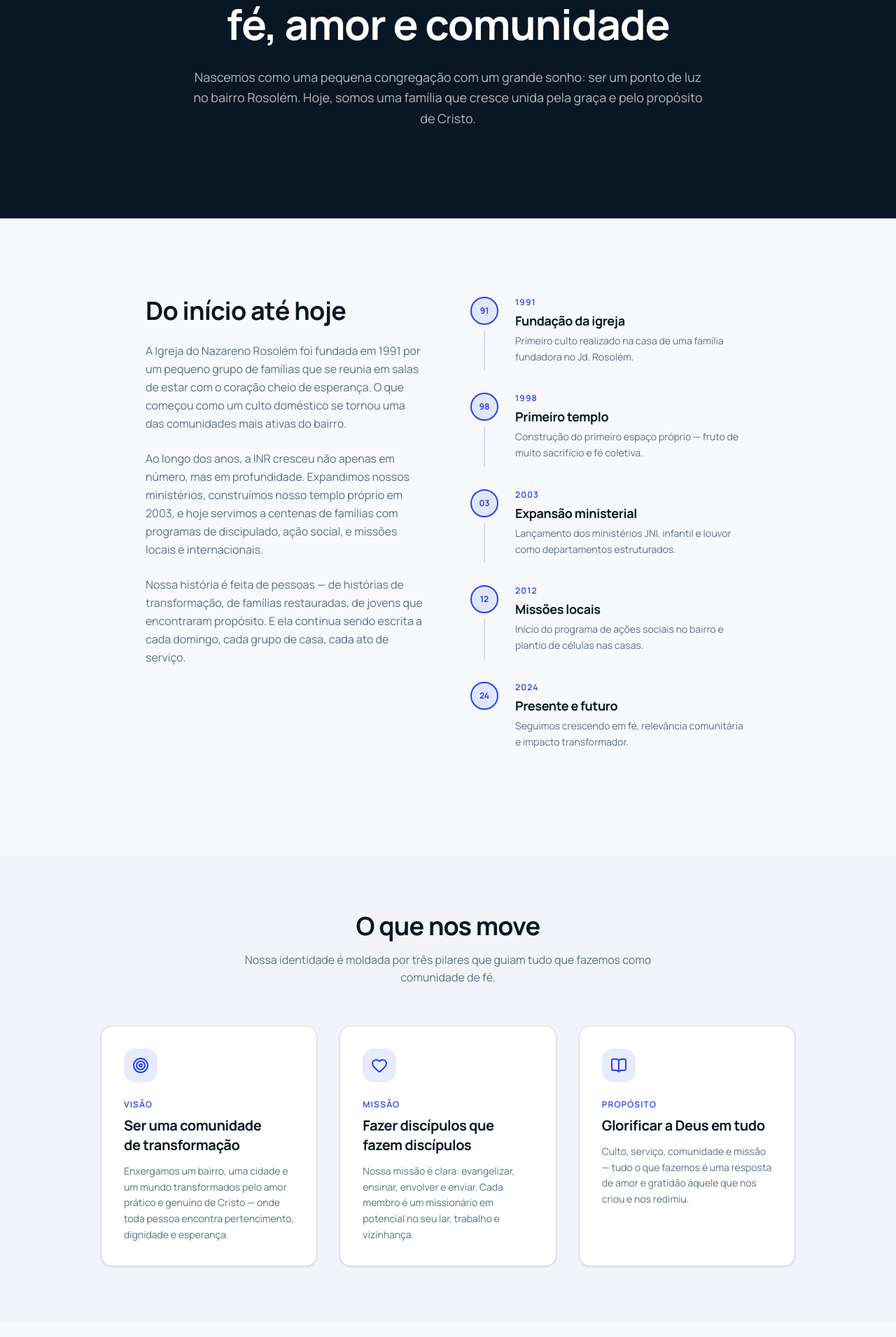
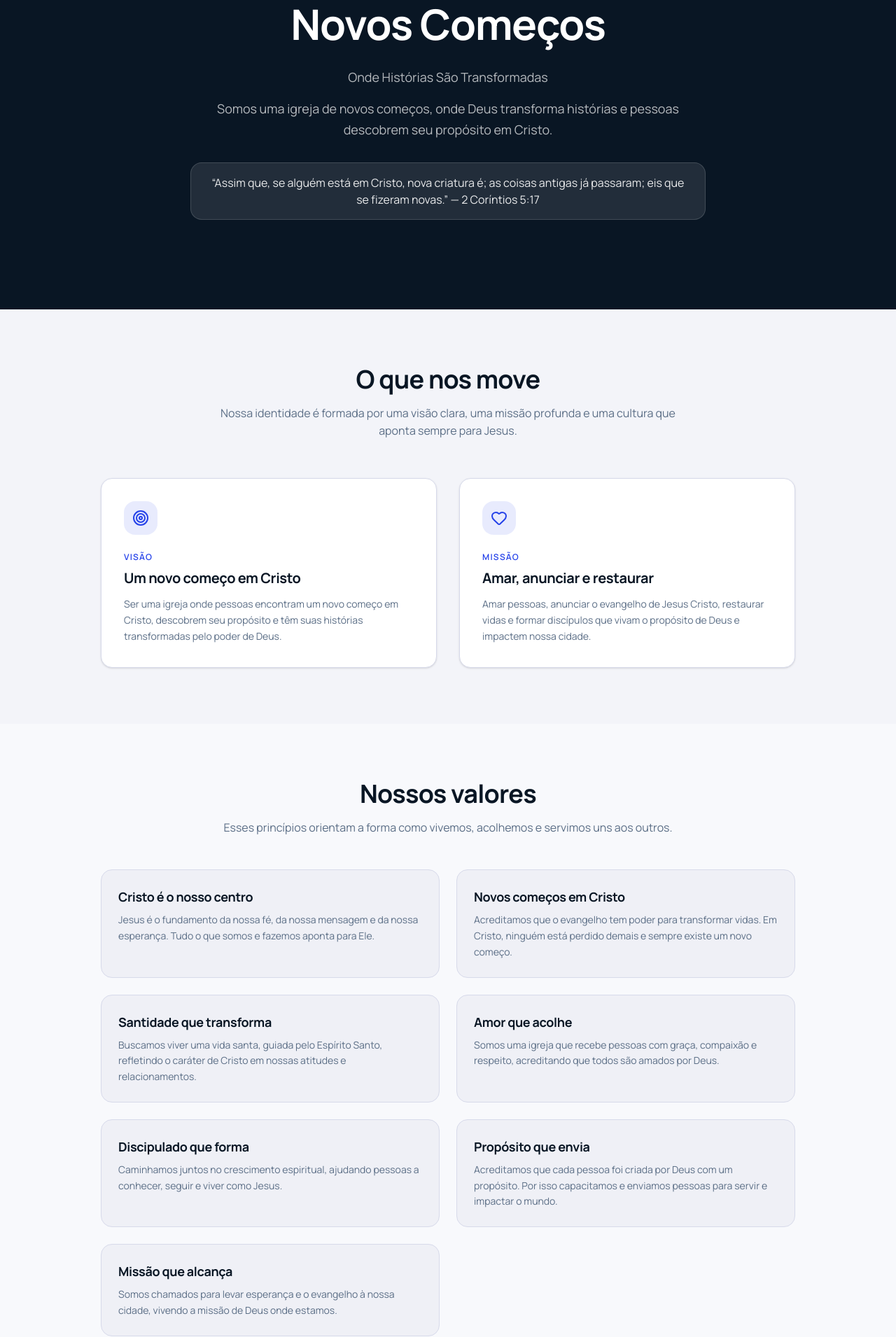
Before and after one commit to igreja-nazareno-rosolem/site-inr, a React (Vite) app: page /sobre in a window 1280 px wide. Shown: the part 307-2217 px from the top of the page at 70% size. Built offline with nearby package versions, Linux system fonts and the light colour scheme.

Commit message:
feat: Adiciona o conteúdo da identidade ministerial

```diff
--- a/src/components/ui/chart.tsx
+++ b/src/components/ui/chart.tsx
@@ -2,7 +2,6 @@
 
 import * as React from "react"
 import * as RechartsPrimitive from "recharts"
-import type { TooltipValueType } from "recharts"
 
 import { cn } from "@/lib/utils"
 
@@ -139,7 +138,7 @@ function ChartTooltipContent({
     labelKey?: string
   } & Omit<
     RechartsPrimitive.DefaultTooltipContentProps<
-      TooltipValueType,
+      any,
       TooltipNameType
     >,
     "accessibilityLayer"
--- a/src/pages/home.tsx
+++ b/src/pages/home.tsx
@@ -25,15 +25,18 @@ export default function Home() {
             transition={{ duration: 0.8 }}
             className="space-y-6 max-w-3xl"
           >
-            <span className="inline-block py-1 px-3 rounded-full bg-primary/20 text-primary-foreground backdrop-blur-sm text-sm font-medium tracking-wide">
-              Bem-vindo à sua casa
-            </span>
             <h1 className="text-5xl md:text-7xl font-serif font-bold text-white leading-tight">
-              Uma igreja para amar,<br />
-              <span className="text-primary">crescer e servir.</span>
+              Um Lugar de<br />
+              <span className="text-primary">Novos Começos</span>
             </h1>
-            <p className="text-lg md:text-xl text-white/90 font-light max-w-2xl mx-auto">
-              Igreja do Nazareno Rosolém. Mais do que um lugar, uma família de fé onde você pode encontrar propósito, conexão verdadeira e o amor transformador de Jesus.
+            <p className="text-3xl md:text-5xl font-serif font-bold text-white/90 leading-tight mt-4">
+              Onde Histórias São Transformadas.
+            </p>
+            <p className="text-lg md:text-xl text-white/90 font-light max-w-2xl mx-auto mt-6">
+              Somos uma igreja de novos começos, onde Deus transforma histórias e pessoas descobrem seu propósito em Cristo.
+            </p>
+            <p className="text-sm md:text-base text-white/80 font-medium mt-6">
+              2 Coríntios 5:17
             </p>
             <div className="flex flex-col sm:flex-row items-center justify-center gap-4 pt-4">
               <Button size="lg" className="rounded-full w-full sm:w-auto text-base" asChild>
@@ -94,10 +97,9 @@ export default function Home() {
         <div className="container mx-auto px-4 max-w-4xl text-center">
           <h2 className="text-3xl md:text-4xl font-serif font-bold mb-6">Nossa Essência</h2>
           <p className="text-lg text-muted-foreground leading-relaxed mb-10">
-            Acreditamos em um Evangelho simples, relacional e transformador. Nossa missão é
-            fazer discípulos semelhantes a Cristo nas nações, começando pelo nosso bairro.
-            Seja você um cristão de longa data ou alguém apenas buscando respostas,
-            aqui você tem um lugar à mesa.
+            Somos uma igreja centrada em Jesus, comprometida em viver o evangelho de forma verdadeira.
+            Acreditamos que, em Cristo, sempre existe um novo começo e que Deus transforma histórias,
+            restaura vidas e conduz cada pessoa a descobrir o propósito para o qual foi criada.
           </p>
           <Button variant="outline" size="lg" className="rounded-full" asChild>
             <Link href="/sobre">Leia mais sobre nós</Link>
--- a/src/pages/sobre.tsx
+++ b/src/pages/sobre.tsx
@@ -12,6 +12,45 @@ const fadeUp = {
 };
 
 export default function Sobre() {
+  const values = [
+    {
+      title: "Cristo é o nosso centro",
+      desc: "Jesus é o fundamento da nossa fé, da nossa mensagem e da nossa esperança. Tudo o que somos e fazemos aponta para Ele.",
+    },
+    {
+      title: "Novos começos em Cristo",
+      desc: "Acreditamos que o evangelho tem poder para transformar vidas. Em Cristo, ninguém está perdido demais e sempre existe um novo começo.",
+    },
+    {
+      title: "Santidade que transforma",
+      desc: "Buscamos viver uma vida santa, guiada pelo Espírito Santo, refletindo o caráter de Cristo em nossas atitudes e relacionamentos.",
+    },
+    {
+      title: "Amor que acolhe",
+      desc: "Somos uma igreja que recebe pessoas com graça, compaixão e respeito, acreditando que todos são amados por Deus.",
+    },
+    {
+      title: "Discipulado que forma",
+      desc: "Caminhamos juntos no crescimento espiritual, ajudando pessoas a conhecer, seguir e viver como Jesus.",
+    },
+    {
+      title: "Propósito que envia",
+      desc: "Acreditamos que cada pessoa foi criada por Deus com um propósito. Por isso capacitamos e enviamos pessoas para servir e impactar o mundo.",
+    },
+    {
+      title: "Missão que alcança",
+      desc: "Somos chamados para levar esperança e o evangelho à nossa cidade, vivendo a missão de Deus onde estamos.",
+    },
+  ];
+
+  const dnaStatements = [
+    "Centraremos nossa vida em Jesus.",
+    "Somos um lugar de novos começos.",
+    "Somos uma família que acolhe e cuida de pessoas.",
+    "Somos discípulos que fazem discípulos.",
+    "Somos uma igreja em missão, levando esperança à cidade.",
+  ];
+
   return (
     <div className="flex flex-col">
       {/* Hero */}
@@ -23,7 +62,7 @@ export default function Sobre() {
             transition={{ duration: 0.6 }}
             className="text-primary font-medium tracking-widest uppercase text-sm mb-4"
           >
-            Nossa História
+            Nossa Identidade
           </motion.p>
           <motion.h1
             initial={{ opacity: 0, y: 20 }}
@@ -31,103 +70,36 @@ export default function Sobre() {
             transition={{ duration: 0.7, delay: 0.1 }}
             className="font-serif text-4xl md:text-6xl font-bold leading-tight text-white mb-6"
           >
-            Mais de três décadas de fé, amor e comunidade
+            Um Lugar de Novos Começos
           </motion.h1>
           <motion.p
             initial={{ opacity: 0 }}
             animate={{ opacity: 1 }}
             transition={{ duration: 0.7, delay: 0.25 }}
+            className="text-lg text-white/70 leading-relaxed mb-4"
+          >
+            Onde Histórias São Transformadas
+          </motion.p>
+          <motion.p
+            initial={{ opacity: 0 }}
+            animate={{ opacity: 1 }}
+            transition={{ duration: 0.7, delay: 0.3 }}
             className="text-lg text-white/70 leading-relaxed"
           >
-            Nascemos como uma pequena congregação com um grande sonho: ser um ponto de luz no bairro Rosolém. Hoje, somos uma família que cresce unida pela graça e pelo propósito de Cristo.
+            Somos uma igreja de novos começos, onde Deus transforma histórias e pessoas descobrem seu propósito em Cristo.
           </motion.p>
+          <motion.blockquote
+            initial={{ opacity: 0 }}
+            animate={{ opacity: 1 }}
+            transition={{ duration: 0.7, delay: 0.35 }}
+            className="mt-8 rounded-2xl border border-white/15 bg-white/10 px-6 py-4 text-sm md:text-base text-white/90"
+          >
+            “Assim que, se alguém está em Cristo, nova criatura é; as coisas antigas já passaram; eis que se fizeram novas.” — 2 Coríntios 5:17
+          </motion.blockquote>
         </div>
       </section>
 
-      {/* História timeline */}
-      <section className="py-20 md:py-28 bg-background">
-        <div className="container mx-auto px-4 max-w-4xl">
-          <div className="flex flex-col md:flex-row gap-16 items-start">
-            <div className="md:w-1/2 space-y-6">
-              <motion.h2
-                custom={0}
-                initial="hidden"
-                whileInView="visible"
-                viewport={{ once: true }}
-                variants={fadeUp}
-                className="font-serif text-3xl md:text-4xl font-bold"
-              >
-                Do início até hoje
-              </motion.h2>
-              <motion.p
-                custom={1}
-                initial="hidden"
-                whileInView="visible"
-                viewport={{ once: true }}
-                variants={fadeUp}
-                className="text-muted-foreground leading-relaxed"
-              >
-                A Igreja do Nazareno Rosolém foi fundada em 1991 por um pequeno grupo de famílias que se reunia em salas de estar com o coração cheio de esperança. O que começou como um culto doméstico se tornou uma das comunidades mais ativas do bairro.
-              </motion.p>
-              <motion.p
-                custom={2}
-                initial="hidden"
-                whileInView="visible"
-                viewport={{ once: true }}
-                variants={fadeUp}
-                className="text-muted-foreground leading-relaxed"
-              >
-                Ao longo dos anos, a INR cresceu não apenas em número, mas em profundidade. Expandimos nossos ministérios, construímos nosso templo próprio em 2003, e hoje servimos a centenas de famílias com programas de discipulado, ação social, e missões locais e internacionais.
-              </motion.p>
-              <motion.p
-                custom={3}
-                initial="hidden"
-                whileInView="visible"
-                viewport={{ once: true }}
-                variants={fadeUp}
-                className="text-muted-foreground leading-relaxed"
-              >
-                Nossa história é feita de pessoas — de histórias de transformação, de famílias restauradas, de jovens que encontraram propósito. E ela continua sendo escrita a cada domingo, cada grupo de casa, cada ato de serviço.
-              </motion.p>
-            </div>
-
-            <div className="md:w-1/2 space-y-0">
-              {[
-                { year: "1991", title: "Fundação da igreja", desc: "Primeiro culto realizado na casa de uma família fundadora no Jd. Rosolém." },
-                { year: "1998", title: "Primeiro templo", desc: "Construção do primeiro espaço próprio — fruto de muito sacrifício e fé coletiva." },
-                { year: "2003", title: "Expansão ministerial", desc: "Lançamento dos ministérios JNI, infantil e louvor como departamentos estruturados." },
-                { year: "2012", title: "Missões locais", desc: "Início do programa de ações sociais no bairro e plantio de células nas casas." },
-                { year: "2024", title: "Presente e futuro", desc: "Seguimos crescendo em fé, relevância comunitária e impacto transformador." },
-              ].map((item, i) => (
-                <motion.div
-                  key={item.year}
-                  custom={i}
-                  initial="hidden"
-                  whileInView="visible"
-                  viewport={{ once: true }}
-                  variants={fadeUp}
-                  className="flex gap-6 pb-8 relative"
-                  data-testid={`timeline-item-${item.year}`}
-                >
-                  <div className="flex flex-col items-center">
-                    <div className="w-10 h-10 rounded-full bg-primary/10 border-2 border-primary flex items-center justify-center shrink-0">
-                      <span className="text-primary text-xs font-bold">{item.year.slice(2)}</span>
-                    </div>
-                    {i < 4 && <div className="w-0.5 flex-1 bg-border mt-2" />}
-                  </div>
-                  <div className="pb-2">
-                    <p className="text-primary text-xs font-semibold tracking-widest uppercase mb-1">{item.year}</p>
-                    <h4 className="font-serif font-bold text-lg mb-1">{item.title}</h4>
-                    <p className="text-muted-foreground text-sm leading-relaxed">{item.desc}</p>
-                  </div>
-                </motion.div>
-              ))}
-            </div>
-          </div>
-        </div>
-      </section>
-
-      {/* Visão, Missão, Propósito */}
+      {/* Visão e Missão */}
       <section className="py-20 bg-secondary/30">
         <div className="container mx-auto px-4 max-w-5xl">
           <motion.div
@@ -137,28 +109,22 @@ export default function Sobre() {
             className="text-center mb-14"
           >
             <h2 className="font-serif text-3xl md:text-4xl font-bold mb-4">O que nos move</h2>
-            <p className="text-muted-foreground max-w-2xl mx-auto">Nossa identidade é moldada por três pilares que guiam tudo que fazemos como comunidade de fé.</p>
+            <p className="text-muted-foreground max-w-2xl mx-auto">Nossa identidade é formada por uma visão clara, uma missão profunda e uma cultura que aponta sempre para Jesus.</p>
           </motion.div>
 
-          <div className="grid grid-cols-1 md:grid-cols-3 gap-8">
+          <div className="grid grid-cols-1 md:grid-cols-2 gap-8">
             {[
               {
                 icon: Target,
                 label: "Visão",
-                title: "Ser uma comunidade de transformação",
-                desc: "Enxergamos um bairro, uma cidade e um mundo transformados pelo amor prático e genuíno de Cristo — onde toda pessoa encontra pertencimento, dignidade e esperança.",
+                title: "Um novo começo em Cristo",
+                desc: "Ser uma igreja onde pessoas encontram um novo começo em Cristo, descobrem seu propósito e têm suas histórias transformadas pelo poder de Deus.",
               },
               {
                 icon: Heart,
                 label: "Missão",
-                title: "Fazer discípulos que fazem discípulos",
-                desc: "Nossa missão é clara: evangelizar, ensinar, envolver e enviar. Cada membro é um missionário em potencial no seu lar, trabalho e vizinhança.",
-              },
-              {
-                icon: BookOpen,
-                label: "Propósito",
-                title: "Glorificar a Deus em tudo",
-                desc: "Culto, serviço, comunidade e missão — tudo o que fazemos é uma resposta de amor e gratidão àquele que nos criou e nos redimiu.",
+                title: "Amar, anunciar e restaurar",
+                desc: "Amar pessoas, anunciar o evangelho de Jesus Cristo, restaurar vidas e formar discípulos que vivam o propósito de Deus e impactem nossa cidade.",
               },
             ].map((item, i) => (
               <motion.div
@@ -185,7 +151,7 @@ export default function Sobre() {
 
       {/* Valores */}
       <section className="py-20 bg-background">
-        <div className="container mx-auto px-4 max-w-4xl text-center">
+        <div className="container mx-auto px-4 max-w-5xl text-center">
           <motion.h2
             initial={{ opacity: 0, y: 20 }}
             whileInView={{ opacity: 1, y: 0 }}
@@ -201,24 +167,105 @@ export default function Sobre() {
             transition={{ delay: 0.1 }}
             className="text-muted-foreground mb-12 max-w-2xl mx-auto"
           >
-            Não são apenas palavras — são compromissos que aparecem no dia a dia da nossa comunidade.
+            Esses princípios orientam a forma como vivemos, acolhemos e servimos uns aos outros.
           </motion.p>
-          <div className="grid grid-cols-2 md:grid-cols-4 gap-4">
-            {["Amor genuíno", "Transparência", "Discipulado", "Missão", "Comunidade", "Oração", "Serviço", "Integridade"].map((valor, i) => (
+          <div className="grid grid-cols-1 md:grid-cols-2 gap-6 text-left">
+            {values.map((valor, i) => (
               <motion.div
-                key={valor}
+                key={valor.title}
                 custom={i}
                 initial="hidden"
                 whileInView="visible"
                 viewport={{ once: true }}
                 variants={fadeUp}
-                className="bg-secondary/50 rounded-xl py-5 px-4 font-medium text-sm"
-                data-testid={`tag-valor-${i}`}
+                className="bg-secondary/50 rounded-2xl p-6 border border-border"
               >
-                {valor}
+                <h3 className="font-serif text-lg font-bold mb-2">{valor.title}</h3>
+                <p className="text-muted-foreground text-sm leading-relaxed">{valor.desc}</p>
               </motion.div>
             ))}
           </div>
+        </div>
+      </section>
+
+      <section className="py-20 bg-secondary/30">
+        <div className="container mx-auto px-4 max-w-5xl">
+          <motion.div
+            initial={{ opacity: 0, y: 20 }}
+            whileInView={{ opacity: 1, y: 0 }}
+            viewport={{ once: true }}
+            className="rounded-3xl border border-border bg-card p-8 md:p-10 shadow-sm"
+          >
+            <h3 className="font-serif text-2xl md:text-3xl font-bold mb-6">Declaração de cultura da igreja</h3>
+            <div className="space-y-4 text-muted-foreground leading-relaxed">
+              <p>
+                Somos uma igreja centrada em Jesus e comprometida em viver o evangelho de forma verdadeira. Acreditamos que, em Cristo, sempre existe um novo começo. Por isso somos uma comunidade que acolhe pessoas com amor, graça e esperança.
+              </p>
+              <p>
+                Valorizamos uma vida de santidade, buscando refletir o caráter de Cristo em tudo o que fazemos. Caminhamos juntos no discipulado, ajudando uns aos outros a crescer na fé e a viver o propósito de Deus.
+              </p>
+              <p>
+                Cremos que Deus transforma histórias, restaura vidas e conduz cada pessoa a descobrir o propósito para o qual foi criada. Somos uma igreja que ama pessoas, serve com alegria e vive a missão de Deus.
+              </p>
+              <p>
+                Nosso desejo é ver vidas sendo transformadas, famílias sendo restauradas e nossa cidade sendo alcançada pelo amor de Cristo. Aqui celebramos novos começos.
+              </p>
+            </div>
+          </motion.div>
+        </div>
+      </section>
+
+      <section className="py-20 bg-background">
+        <div className="container mx-auto px-4 max-w-5xl">
+          <motion.div
+            initial={{ opacity: 0, y: 20 }}
+            whileInView={{ opacity: 1, y: 0 }}
+            viewport={{ once: true }}
+            className="rounded-3xl border border-border bg-card p-8 md:p-10 shadow-sm"
+          >
+            <h3 className="font-serif text-2xl md:text-3xl font-bold mb-6">Manifesto da igreja</h3>
+            <div className="space-y-4 text-muted-foreground leading-relaxed">
+              <p>Cremos em um Deus que transforma vidas.</p>
+              <p>Um Deus que restaura o que foi quebrado, cura o que foi ferido e oferece novos começos para todos que se aproximam dEle.</p>
+              <p>Somos uma igreja que acredita no poder do evangelho.</p>
+              <p>Acreditamos que ninguém está longe demais da graça de Deus.</p>
+              <p>Acreditamos que toda história pode ser transformada.</p>
+              <p>Acreditamos que cada pessoa foi criada por Deus com um propósito.</p>
+              <p>Somos uma comunidade que acolhe, discipula e caminha junto.</p>
+              <p>Buscamos viver uma vida de santidade, refletindo o amor e o caráter de Cristo em nossas atitudes.</p>
+              <p>Vivemos para anunciar a esperança do evangelho e para ver vidas sendo restauradas.</p>
+              <p>Amamos nossa cidade e desejamos ser luz onde há escuridão, esperança onde há dor e fé onde há dúvida.</p>
+              <p>Somos uma igreja que abre as portas, estende as mãos e aponta sempre para Jesus.</p>
+              <p>Aqui pessoas encontram esperança. Aqui vidas são restauradas. Aqui histórias são transformadas. Aqui sempre existe <strong>um novo começo</strong>.</p>
+            </div>
+          </motion.div>
+        </div>
+      </section>
+
+      <section className="py-20 bg-secondary/30">
+        <div className="container mx-auto px-4 max-w-5xl">
+          <motion.div
+            initial={{ opacity: 0, y: 20 }}
+            whileInView={{ opacity: 1, y: 0 }}
+            viewport={{ once: true }}
+            className="rounded-3xl border border-border bg-card p-8 md:p-10 shadow-sm"
+          >
+            <h4 className="font-serif text-xl font-bold mb-6">DNA da igreja</h4>
+            <div className="grid gap-4 md:grid-cols-2">
+              {dnaStatements.map((item, index) => (
+                <motion.div
+                  key={item}
+                  initial={{ opacity: 0, y: 12 }}
+                  whileInView={{ opacity: 1, y: 0 }}
+                  viewport={{ once: true }}
+                  transition={{ delay: index * 0.04 }}
+                  className="rounded-2xl border border-border/70 bg-secondary/40 p-5 shadow-sm"
+                >
+                  <p className="text-sm leading-relaxed text-muted-foreground">{item}</p>
+                </motion.div>
+              ))}
+            </div>
+          </motion.div>
         </div>
       </section>
 
```
